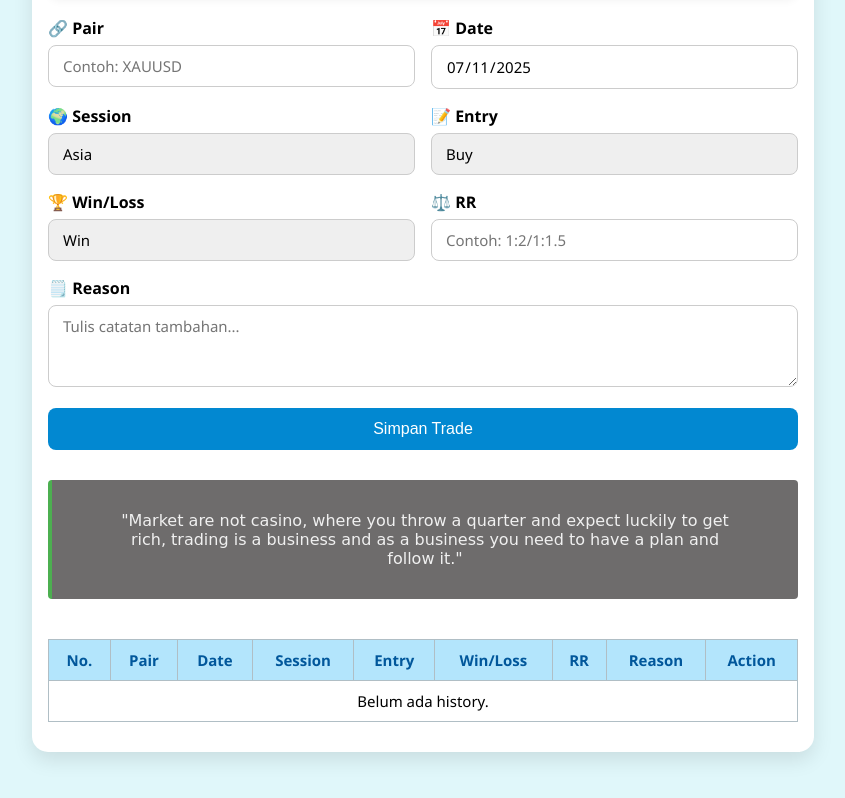
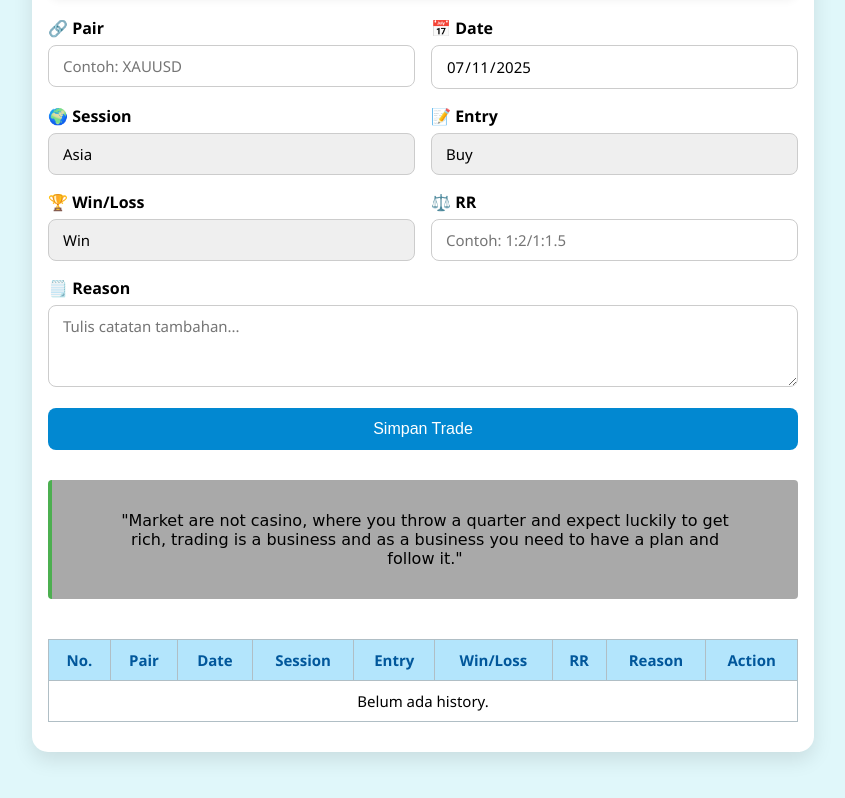
Before and after one commit to pixumi/jurnal_trading, a website: page index.html in a window 1280 px wide. Shown: the part 533-1331 px from the top of the page, without its empty margins (217-1062 px from the left). Drawn offline with Linux system fonts and the light colour scheme.

Commit message:
color font

```diff
--- a/style.css
+++ b/style.css
@@ -799,8 +799,8 @@ body.dark-mode .reward-box {
 .quote-container {
   margin: 20px 0;
   padding: 15px;
-  background-color: #6e6c6c;
-  color: #f0f0f0;
+  background-color: #a9a9a9;
+  color: #000000;
   border-left: 4px solid #4CAF50;
   border-radius: 4px;
   text-align: center;
```
